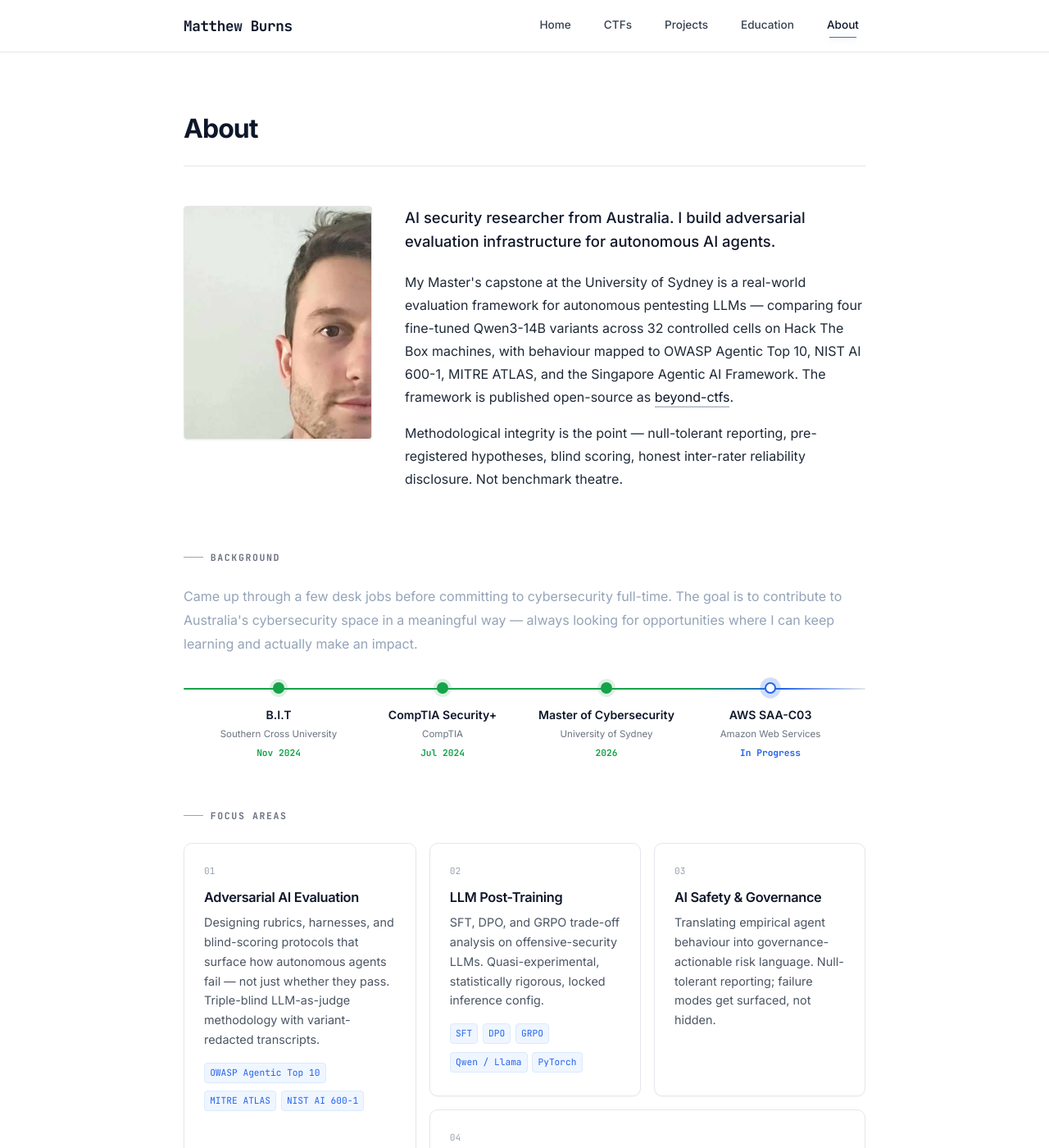
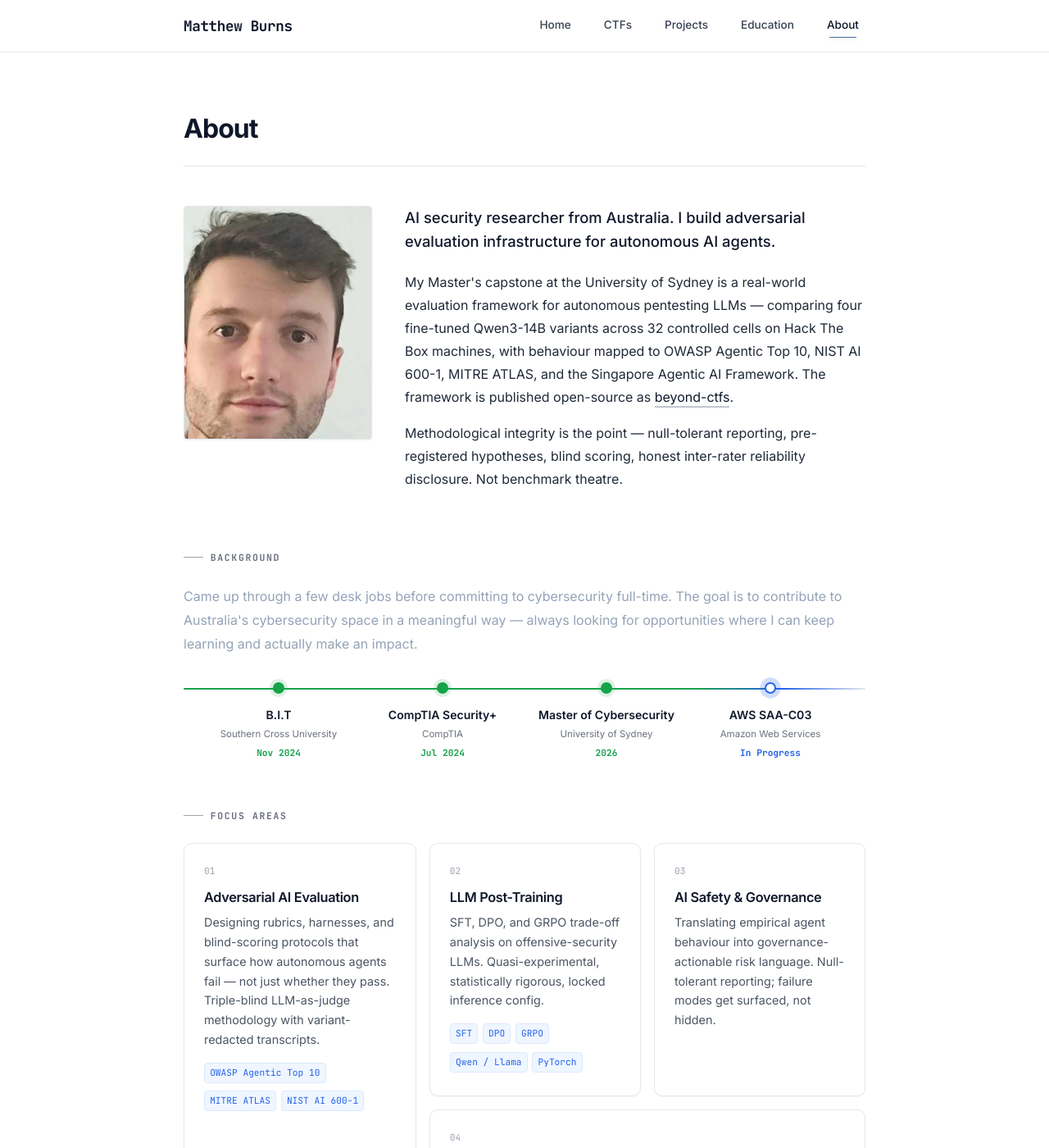
Before and after one commit to mburns00/mburns00.github.io, a Jekyll site: the page built from pages/about.html, in a window 1280 px wide and 1400 px high. Shown: the whole window at 82% size. Built offline with Jekyll 4.4.1, drawn with Linux system fonts in a browser that asks for light colours; some web fonts are replaced.

Commit message:
about: flip photo crop direction — bg-position 0% → 75% (shifts face left in display)

```diff
--- a/pages/about.html
+++ b/pages/about.html
@@ -20,7 +20,7 @@ permalink: /about/
     border-radius: 4px;
     background-image: url("{{ '/assets/images/matthew-burns.jpg' | relative_url }}");
     background-size: 175% auto;
-    background-position: 0% 38%;
+    background-position: 75% 38%;
     background-repeat: no-repeat;
     border: 1px solid #e5e7eb;
     box-shadow: 0 1px 3px rgba(15, 23, 42, 0.06);
```
